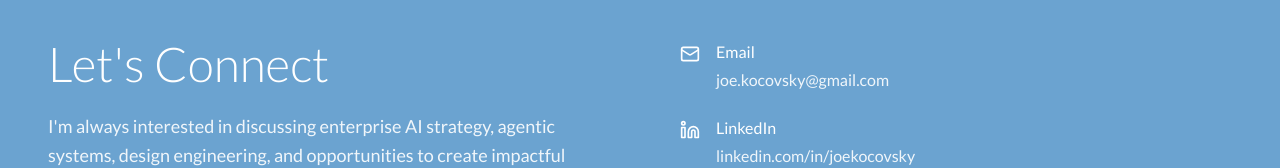
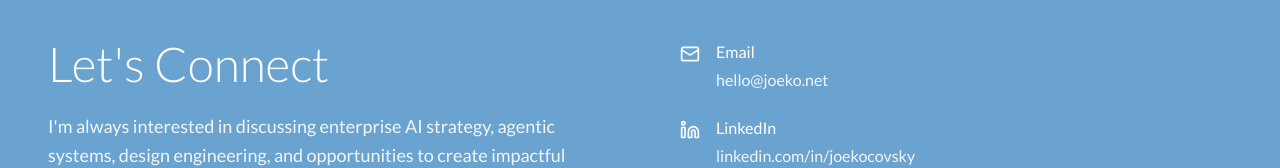
Before and after one commit to joekogit/joekonet-portfolio, a React (Vite) app: page / in a window 1280 px wide. Shown: the part 4653-4821 px from the top of the page. Built offline with nearby package versions, Linux system fonts and the light colour scheme.

Commit message:
Update contact email to hello@joeko.net

```diff
--- a/src/app/components/Footer.tsx
+++ b/src/app/components/Footer.tsx
@@ -24,10 +24,10 @@ export function Footer() {
               <div>
                 <p className="font-medium mb-1">Email</p>
                 <a
-                  href="mailto:joe.kocovsky@gmail.com"
+                  href="mailto:hello@joeko.net"
                   className="text-white/90 hover:text-white transition-colors"
                 >
-                  joe.kocovsky@gmail.com
+                  hello@joeko.net
                 </a>
               </div>
             </div>
```
